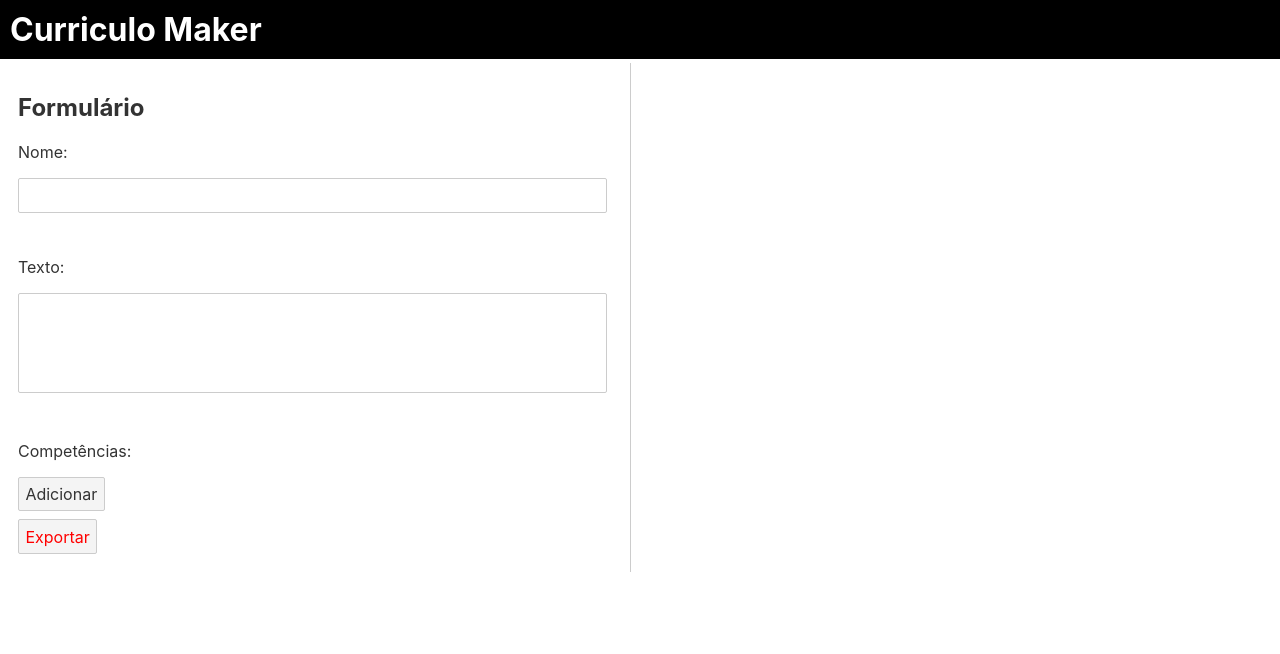
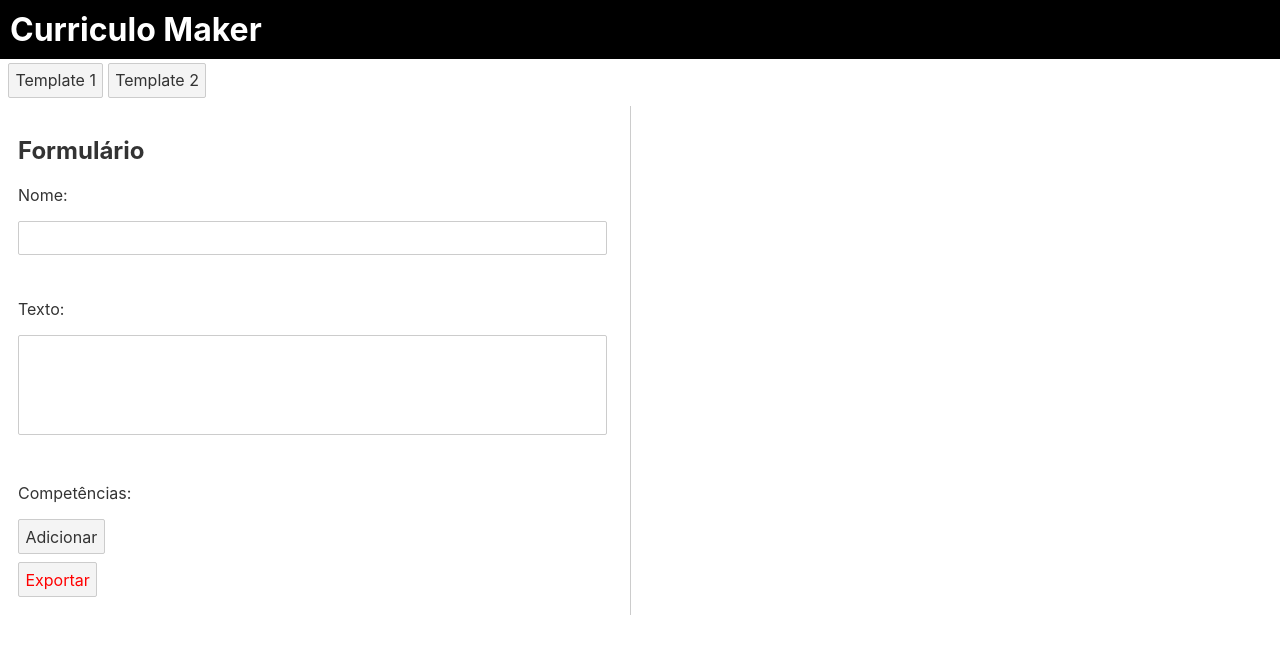
Before and after one commit to FelippePaulo/curriculoMaker, a Svelte app: page / in a window 1280 px wide. Shown: the top 654 px of the page. Built offline with nearby package versions, Linux system fonts and the light colour scheme.

Commit message:
feat: templates v1

```diff
--- a/src/App.svelte
+++ b/src/App.svelte
@@ -1,7 +1,10 @@
 <script>
+	import Template1 from './templates/template1.svelte';
+  	import Template2 from './templates/template2.svelte';
+
 	let nome = "";
 	let resumo = "";
-
+	let selectedTemplate = null;
 	let competencias = [];
 
   function adicionarCompetencia() {
@@ -11,11 +14,20 @@
   function removerCompetencia(index) {
     competencias = competencias.filter((_, i) => i !== index);
   }
+
+  function selectTemplate(template) {
+    selectedTemplate = template;
+  }
+
   </script>
 	<header>
 		<h1>Curriculo Maker</h1>
 	</header>
 	<main>
+		<div class="botoes-template">
+			<button on:click="{() => selectTemplate('template1')}">Template 1</button>
+			<button on:click="{() => selectTemplate('template2')}">Template 2</button>
+		</div>
 	  <div class="container">
 		<div class="form">
 		  <h2>Formulário</h2>
@@ -44,20 +56,34 @@
 		  </form>
 		</div>
 
-		<div class="content">
-		  <div>
+		<div class="content ">
+		  <!-- <div class= "{selectedTemplate}">
 			<p>{nome}</p>
 			<p>{resumo}</p>
-			{#each competencias as competencia,index}
-				{competencia.texto}
-				<br />
-			{/each}
-		  </div>
+				{#each competencias as competencia,index}
+					{competencia.texto}
+					<br />
+				{/each}
+		  </div> -->
+
+			{#if selectedTemplate === 'template1'}
+				<Template1 {nome} {resumo} {competencias} />
+			{:else if selectedTemplate === 'template2'}
+				<Template2 {nome} {resumo} {competencias} />
+			{/if}
 		</div>
 	  </div>
 	</main>
 
 	<style>
+	/* .template1  {
+		color: #d20000;
+	}
+
+	.template2  {
+		color: rgb(0, 0, 247);
+
+	} */
 
 
   	header {
```
